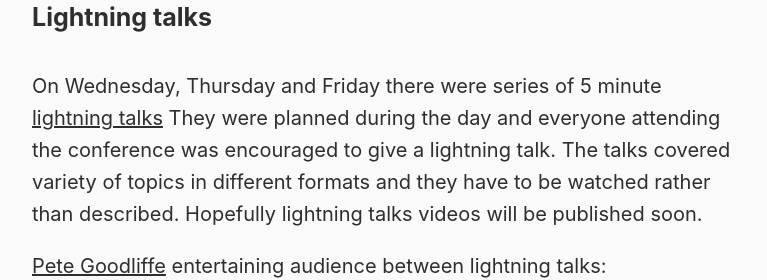
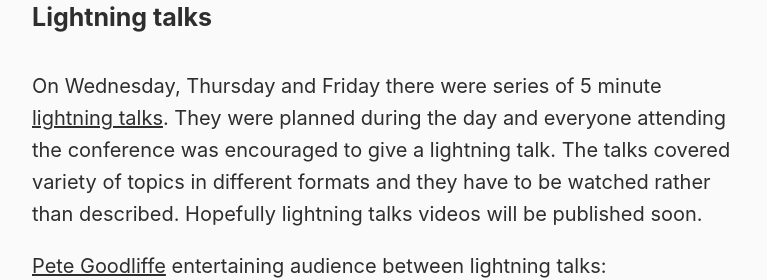
Before and after one commit to dkandalov/dkandalov.github.io, a Jekyll site: the page built from _posts/2016-05-01-ACCU-2016.markdown, in a window 1280 px wide and 900 px high, scrolled down 7178 px. Shown: the part 154-434 px from the top of the window, without its empty margins (256-1023 px from the left). Built offline with Jekyll 4.4.1, drawn with Linux system fonts in a browser that asks for light colours; some of the changed text lies outside the part shown.

```diff
--- a/_posts/2016-05-01-ACCU-2016.markdown
+++ b/_posts/2016-05-01-ACCU-2016.markdown
@@ -146,7 +146,7 @@ Overall, writing snake sounds like a good "code kata" for exploring new language
 
 
 #### Lightning talks
-On Wednesday, Thursday and Friday there were series of 5 minute [lightning talks](https://en.wikipedia.org/wiki/Lightning_talk)
+On Wednesday, Thursday and Friday there were series of 5 minute [lightning talks](https://en.wikipedia.org/wiki/Lightning_talk).
 They were planned during the day and everyone attending the conference was encouraged to give a lightning talk.
 The talks covered variety of topics in different formats and they have to be watched rather than described.
 Hopefully lightning talks videos will be published soon.
```
Also changed, not shown: other parts of _posts/2016-05-01-ACCU-2016.markdown (+1 -1 lines).
